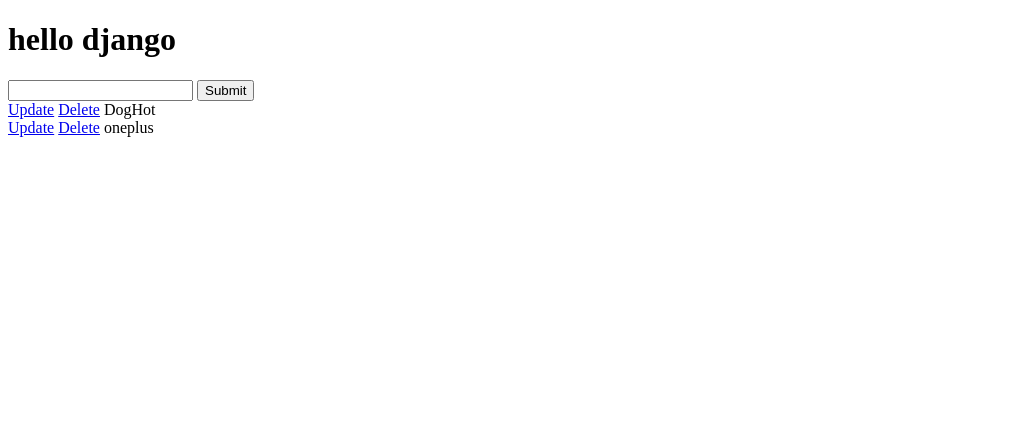
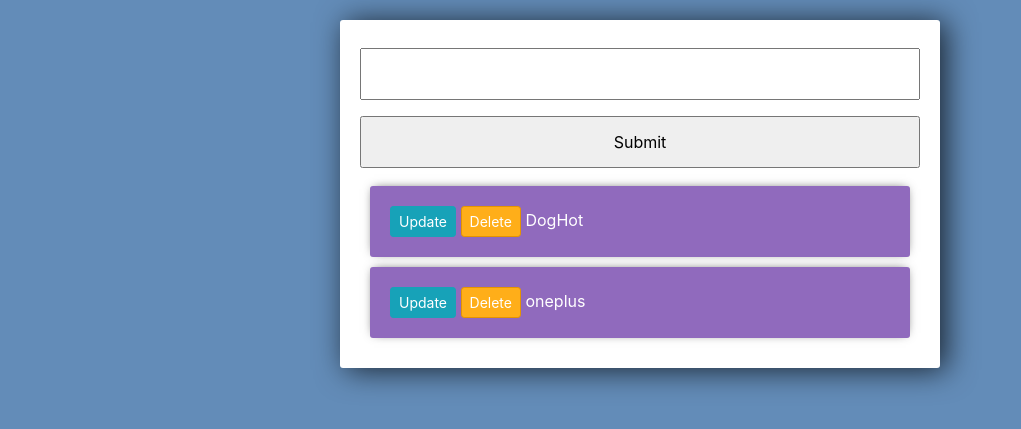
Before and after one commit to shamimsikder/ToDo-List-App, a Django app: page / in a window 1280 px wide. Shown: the top 429 px of the page, without its empty margins (0-1021 px from the left). Run offline with Django 4.2, Linux system fonts and the light colour scheme; data comes from the database, SQL or seed files in the repository; some libraries are stand-ins or nearby versions.

Commit message:
Modified index.html file

```diff
--- a/ToDo List App/templates/index.html
+++ b/ToDo List App/templates/index.html
@@ -2,10 +2,61 @@
 <html lang="en">
 <head>
     <meta charset="UTF-8">
+    <link rel="stylesheet" href="https://stackpath.bootstrapcdn.com/bootstrap/4.3.1/css/bootstrap.min.css" integrity="sha384-ggOyR0iXCbMQv3Xipma34MD+dH/1fQ784/j6cY/iJTQUOhcWr7x9JvoRxT2MZw1T" crossorigin="anonymous">
+
+    <style>
+
+
+	body{
+		background-color: #638CB8;
+	}
+
+	input{
+		width: 100%;
+		padding: 12px 20px;
+		margin: 8px 0;
+		box-sizing: border-box;
+	}
+
+	input::placeholder {
+	  color: #d3d3d3;
+	}
+
+	.submit{
+		background-color: #6BA3E8;
+	}
+
+	.center-column{
+		width:600px;
+		margin: 20px auto;
+		padding:20px;
+		background-color: #fff;
+		border-radius: 3px;
+		box-shadow: 6px 2px 30px 0px rgba(0,0,0,0.75);
+	}
+
+	.item-row{
+		background-color: #906abd;
+		margin: 10px;
+		padding: 20px;
+		border-radius: 3px;
+		color: #fff;
+		font-size: 16px;
+		box-shadow: 0px -1px 10px -4px rgba(0,0,0,0.75);
+	}
+
+	.btn-danger{
+		background-color: #ffae19;
+		border-color: #e59400;
+	}
+
+    </style>
+
     <title>ToDo List App</title>
 </head>
 <body>
-    <h1>hello django</h1>
+
+    <div class="center-column">
 
         <form method="POST" action="/">
             {% csrf_token %}
@@ -13,18 +64,28 @@
             <input type="submit" name="Create Task">
         </form>
 
+        <div class="todo-list">
+
         {%  for task in tasks %}
-    <div>
-        <a href="{% url 'update_task' task.id %}">Update</a>
-        <a href="{% url 'delete_task' task.id %}">Delete</a>
+
+        <div class="item-row">
+            <a class="btn btn-sm btn-info" href="{% url 'update_task' task.id %}">Update</a>
+            <a class="btn btn-sm btn-danger" href="{% url 'delete_task' task.id %}">Delete</a>
 
             {% if task.complete == True %}
             <strike>{{ task }}</strike>
             {% else %}
             <span>{{ task }}</span>
             {% endif %}
+        </div>
+
+
+    {% endfor %}
 
         </div>
-    {% endfor %}
+
+    </div>
+
 </body>
+
 </html>
```
Lines whose indentation alone changed are shown as unchanged.
